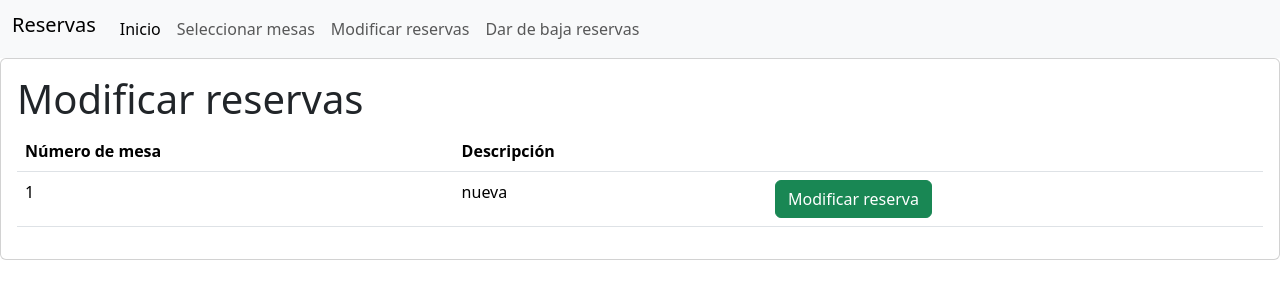
After one commit to tomasdg9/sistema-reservas, a Django app: page /reservas/modificar/ in a window 1280 px wide. The commit adds this page. Shown: the top 300 px of the page. Run offline with Django 5.2, Linux system fonts and the light colour scheme; a user stored in the database is signed in; data comes from the database, SQL or seed files in the repository.

```diff
--- a/reservas/admin.py
+++ b/reservas/admin.py
@@ -1,7 +1,7 @@
 from django.contrib import admin
-from .models import Mesa, Cliente, Estado
+from .models import Mesa, Cliente
 # Register your models here.
 
 admin.site.register(Mesa)
 admin.site.register(Cliente)
-admin.site.register(Estado)
+#admin.site.register(Estado)
--- a/reservas/models.py
+++ b/reservas/models.py
@@ -1,25 +1,38 @@
 from django.db import models
+from django.contrib.auth.models import User
 
 # Create your models here.
-class Mesa(models.Model):
-    pass
+
+#Obtiene el ultimo id de un usuario registrado. Sirve para linkear de usuario a cliente (Todo usuario que se loguea es un cliente)
+def get_last_user_id():
+    last_user = User.objects.last()
+    if last_user:
+        return last_user.id
+    else:
+        return 1  #al else no entra
 
 class Cliente(models.Model):
+    usuario = models.OneToOneField(
+        User,
+        on_delete=models.CASCADE,
+        default=1  # Utiliza el método como valor predeterminado
+    )
     nombre = models.CharField(max_length=64)
     apellido = models.CharField(max_length=64)
     correo = models.EmailField()
-    mesa = models.ForeignKey(
-        Mesa,
+
+    def __str__(self):
+        return f"{self.apellido} {self.nombre}"
+
+class Mesa(models.Model):
+    ocupado = models.BooleanField(default=False)
+    descripcion = models.TextField(null=True)
+    cliente = models.ForeignKey(
+        Cliente,
         on_delete=models.CASCADE,
         null=True,
         blank=True
     )
 
-class Estado(models.Model):
-    mesa = models.ForeignKey(Mesa, on_delete=models.CASCADE)
-    ocupado = models.BooleanField(default=False)
-    fecha_inicio = models.DateTimeField()
-    fecha_fin = models.DateTimeField()
-
-    def esta_ocupada(self, fecha):
-        return self.fecha_inicio <= fecha <= self.fecha_fin
+    def __str__(self):
+        return f"Mesa: {self.id}"
--- /dev/null
+++ b/reservas/templates/reservas/disponibles.html
@@ -0,0 +1,5 @@
+{% extends "reservas/navbar.html" %}
+
+{% block cuerpo %}
+<h1>Hola, {{ request.user.cliente.nombre }} disponibles</h1>
+{% endblock %}
--- /dev/null
+++ b/reservas/templates/reservas/modificar.html
@@ -0,0 +1,33 @@
+{% extends "reservas/navbar.html" %}
+
+{% block cuerpo %}
+    {% if mesas %}
+    <h1>Modificar reservas</h1>
+
+    <form method="post" action="{% url 'reservas:modificar_reserva' %}">
+        {% csrf_token %}
+        <table class="table">
+            <thead>
+                <tr>
+                    <th>Número de mesa</th>
+                    <th>Descripción</th>
+                    <th></th>
+                </tr>
+            </thead>
+            <tbody>
+            {% for mesa in mesas %}
+                <tr>
+                    <td>{{ mesa.id }}</td>
+                    <td>{{ mesa.descripcion }}</td>
+                    <input type="hidden" name="mesa_id" value="{{ mesa.id }}">
+                    <td><button class="btn btn-success" type="submit">Modificar reserva</button></td>
+                </tr>
+            {% endfor %}
+            </tbody>
+        </table>
+
+    </form>
+    {% else %}
+        No se registraron reservas.
+    {% endif%}
+{% endblock %}
--- a/reservas/templates/reservas/navbar.html
+++ b/reservas/templates/reservas/navbar.html
@@ -3,8 +3,7 @@
     <head>
         <meta charset="UTF-8">
         <meta name="viewport" content="width=device-width, initial-scale=1.0">
-        <title>Vuelos</title>
-
+        <title>Reservas</title>
         <link href="https://cdn.jsdelivr.net/npm/bootstrap@5.3.3/dist/css/bootstrap.min.css" rel="stylesheet" integrity="sha384-QWTKZyjpPEjISv5WaRU9OFeRpok6YctnYmDr5pNlyT2bRjXh0JMhjY6hW+ALEwIH" crossorigin="anonymous">
 
     </head>
@@ -19,15 +18,20 @@
               </button>
               <div class="collapse navbar-collapse" id="navbarNavAltMarkup">
                 <div class="navbar-nav">
-                  <a class="nav-link active" aria-current="page" href="">Inicio</a>
-                  <a class="nav-link" href="">Seleccionar mesas</a>
-                  <a class="nav-link" href="">Modificar reservas</a>
-                  <a class="nav-link" href="">Dar de baja reservas</a>
+                  <a class="nav-link active" aria-current="page" href="{% url 'reservas:index' %}">Inicio</a>
+                  <a class="nav-link" href="{% url 'reservas:seleccion' %}">Seleccionar mesas</a>
+                  <a class="nav-link" href="{% url 'reservas:modificar' %}">Modificar reservas</a>
+                  <a class="nav-link" href="{% url 'reservas:baja' %}">Dar de baja reservas</a>
                 </div>
               </div>
             </div>
           </nav>
-          {% block cuerpo %}
-          {% endblock %}
+          <div class="card">
+            <div class="card-body">
+
+              {% block cuerpo %}
+              {% endblock %}
+            </div>
+          </div>
     </body>
 </html>
--- a/reservas/urls.py
+++ b/reservas/urls.py
@@ -1,6 +1,16 @@
 from django.urls import path
 from . import views
 
+app_name = "reservas"
+
 urlpatterns = [
-    path("", views.index, name="index")
+    path("", views.index, name="index"),
+    path("seleccion/", views.seleccion, name="seleccion"),
+    path("reservar/", views.reservar_mesa, name="reservar_mesa"),
+    path("modificar/", views.modificar, name="modificar"),
+    path("baja/", views.baja, name="baja"),
+    path("modificar_reserva/", views.modificar_reserva, name="modificar_reserva"),
+    path("modificar_descripcion", views.modificar_descripcion, name="modificar_descripcion"),
+    path("baja_reserva/", views.baja_reserva, name="baja_reserva"),
+
 ]
--- a/reservas/views.py
+++ b/reservas/views.py
@@ -1,7 +1,90 @@
 from django.shortcuts import render
 from django.contrib.auth.decorators import login_required
+from .models import Mesa, Cliente
+from django.http import HttpResponseRedirect
+from django.urls import reverse
 
 # Create your views here.
 @login_required
 def index(request):
     return render(request, "reservas/index.html")
+
+
+def seleccion(request):
+    disponibles = mesas_disponibles()
+    return render(request, "reservas/seleccion.html", {
+        "mesas": disponibles,
+    })
+
+def reservar_mesa(request):
+    if request.method == "POST":
+        id_mesa = int(request.POST.get("mesa"))
+        #agregar mesa a cliente y cambiar estado de mesa a Ocupado
+        try:
+            mesa = Mesa.objects.get(id=id_mesa)
+            mesa.ocupado = True
+            mesa.descripcion = str(request.POST.get("descripcion"))
+            mesa.cliente = request.user.cliente
+            mesa.save()
+            return render(request, "reservas/index.html", {'success_message': 'Reserva realizada con éxito.'})
+        except Mesa.DoesNotExist:
+            return HttpResponseRedirect(reverse("index"))
+
+#Cambia la descripción de la mesa.
+def modificar(request):
+    mesascliente = mesas_cliente(request.user.cliente.id)
+    return render(request, "reservas/modificar.html", {
+        "mesas": mesascliente
+    })
+
+def baja(request):
+    mesascliente = mesas_cliente(request.user.cliente.id)
+    return render(request, "reservas/baja.html", {
+        "mesas": mesascliente
+    })
+
+def baja_reserva(request):
+    if request.method == "POST":
+        mesa_id = request.POST.get('mesa_id')
+        mesa = Mesa.objects.get(id=mesa_id)
+        mesa.descripcion = ""
+        mesa.cliente = None
+        mesa.ocupado = False
+        mesa.save()
+        return render(request, "reservas/index.html", {'success_message': 'Reserva dada de baja con éxito.'})  #Falta hacer comentarios de exito, o alert
+
+#devuelve todas las mesas que contienen al cliente
+def mesas_cliente(id_cliente):
+    cliente = Cliente.objects.get(id=id_cliente)
+    mesas = Mesa.objects.all()
+    mesas_del_cliente = []
+    for mesa in mesas:
+        if mesa.cliente == cliente:
+            mesas_del_cliente.append(mesa)
+    return mesas_del_cliente
+
+#devuelve todas las mesas libres
+def mesas_disponibles():
+    mesas = Mesa.objects.all()
+    disponibles = []
+    for mesa in mesas:
+        if not mesa.ocupado:
+            disponibles.append(mesa)
+    return disponibles
+
+def modificar_reserva(request):#esta mal todavia
+    if request.method == "POST":
+        mesa_id = request.POST.get('mesa_id')
+        mesa = Mesa.objects.get(id=mesa_id)
+        return render(request, "reservas/modificar_reserva.html", {
+        "mesa": mesa
+    })
+
+def modificar_descripcion(request):
+    if request.method == "POST":
+        mesa_id = request.POST.get('mesa_id')
+        descripcion = request.POST.get('text')
+        mesa = Mesa.objects.get(id=mesa_id)
+        mesa.descripcion = descripcion
+        mesa.save()
+        return render(request, "reservas/index.html", {'success_message': 'Reserva modificada con éxito.'})
```
Also changed, not shown: reservas/templates/reservas/baja.html (added, +33 -0 lines), reservas/templates/reservas/index.html (+8 -0 lines), reservas/templates/reservas/modificar_reserva.html (added, +28 -0 lines), reservas/templates/reservas/seleccion.html (added, +27 -0 lines), db.sqlite3, reservas/migrations/0001_initial.py, reservas/migrations/0002_mesa_descripcion.py (added), reservas/migrations/0003_remove_cliente_mesa_mesa_cliente.py (added).
